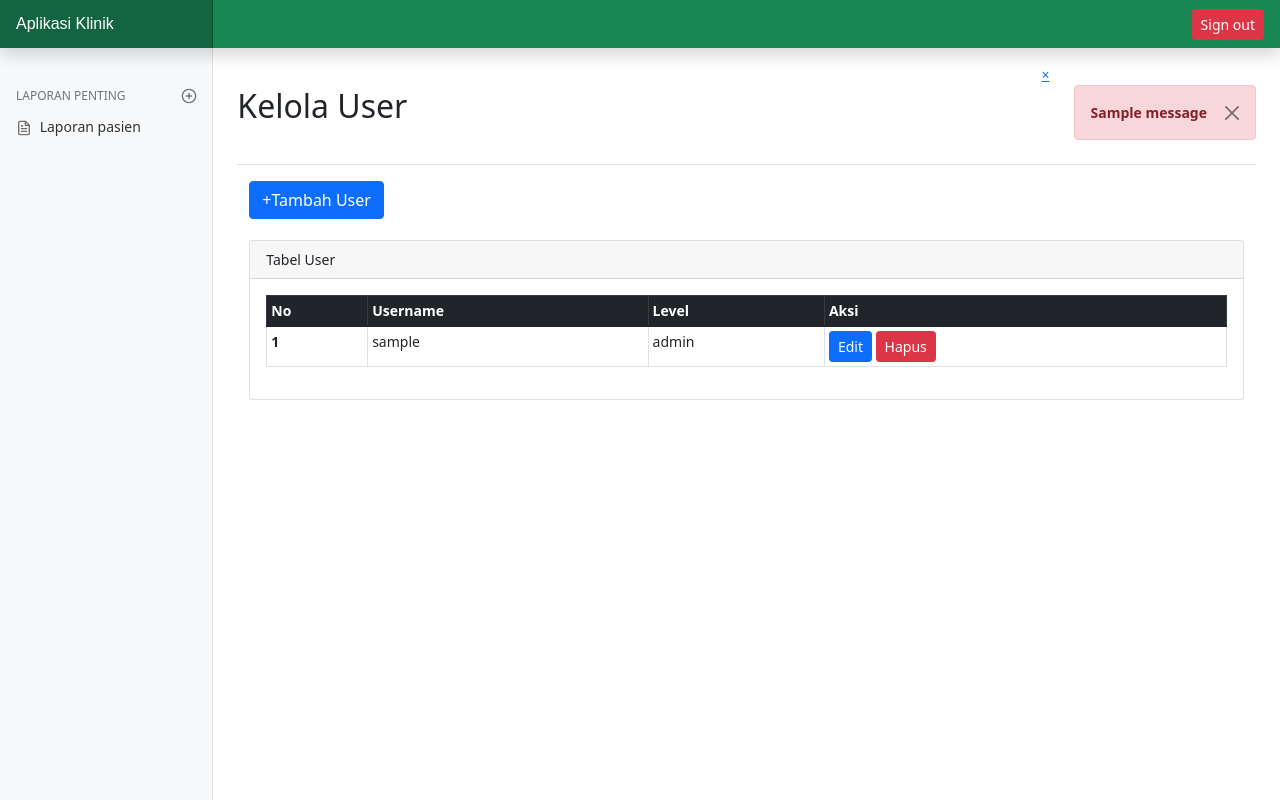
After one commit to w180118s/cetak-ijazah, a Flask app: page /kelola_user in a window 1280 px wide. The commit adds this page. Run offline with Flask 2, Linux system fonts and the light colour scheme; the visitor is signed in with stand-in values (Sample User, id 1); tables that the repository leaves empty hold one stand-in row (values such as "Sample post"); one stand-in notice (Sample message) is shown; some libraries are stand-ins or nearby versions.

Commit message:
Part 3 Finished

```diff
--- a/app.py
+++ b/app.py
@@ -1,9 +1,10 @@
-from flask import Flask, render_template, redirect, sessions, url_for, session
+from flask import Flask, render_template, request, redirect, sessions, url_for, session, flash
 from flask.scaffold import F
 from flask_sqlalchemy import SQLAlchemy
 from sqlalchemy.orm import backref, selectin_polymorphic
 from flask_bcrypt import Bcrypt
 from flask_wtf import FlaskForm
+# from werkzeug.wrappers import request
 from wtforms import StringField, PasswordField, SelectField
 from wtforms.validators import InputRequired
 from flask_bootstrap import Bootstrap
@@ -147,6 +148,7 @@ def login():
             if bcrypt.check_password_hash(user.password, form.password.data) and user.level == form.level.data:
                 session['login'] = True
                 session['id'] = user.id
+                session['username'] = user.username
                 session['level'] = user.level
                 return redirect(url_for('dashboard'))
         pesan = "Username atau Password anda salah"
@@ -158,6 +160,48 @@ def login():
 def dashboard():
     return render_template('dashboard.html')
 
+@app.route('/kelola_user')
+@login_dulu
+def kelola_user():
+    data=User.query.all()
+    return render_template('user.html', data=data)
+
+@app.route('/tambahuser', methods=['GET','POST'])
+@login_dulu
+def tambahuser():
+    if request.method == "POST":
+        username = request.form['username']
+        password = request.form['password']
+        level = request.form['level']
+        db.session.add(User(username, password, level))
+        db.session.commit()
+        return redirect(url_for('kelola_user'))
+
+@app.route('/edituser/<id>', methods=['GET', 'POST'])
+@login_dulu
+def edituser(id):
+    data = User.query.filter_by(id=id).first()
+    if request.method == 'POST':
+        try:
+            data.username = request.form['username']
+            if data.password !='':
+                data.password = bcrypt.generate_password_hash(request.form['password']).decode('UTF-8')
+            data.level = request.form['level']
+            db.session.add(data)
+            db.session.commit()
+            return redirect(url_for('kelola_user'))
+        except:
+            flash("Ada Trouble")
+            return redirect(request.referrer)
+
+@app.route('/hapususer/<id>', methods=['GET', 'POST'])
+@login_dulu
+def hapususer(id):
+    data = User.query.filter_by(id=id).first()
+    db.session.delete(data)
+    db.session.commit()
+    return redirect(url_for('kelola_user'))
+
 @app.route('/logout')
 @login_dulu
 def logout():
--- a/templates/includes/sidebar.html
+++ b/templates/includes/sidebar.html
@@ -3,6 +3,7 @@
 		<nav id="sidebarMenu" class="col-md-3 col-lg-2 d-md-block bg-light sidebar collapse">
 		  <div class="position-sticky pt-3">
 			<ul class="nav flex-column">
+			{% if session.level == 'Admin' %}
 			  <li class="nav-item">
 				<a class="nav-link active" aria-current="page" href="#">
 				  <span data-feather="home"></span>
@@ -34,11 +35,56 @@
 				</a>
 			  </li>
 			  <li class="nav-item">
-				<a class="nav-link" href="#">
-				  <span data-feather="layers"></span>
-				  Integrations
+				<a class="nav-link" href="/kelola_user">
+				  <span data-feather="user"></span>
+				  Kelola User
 				</a>
 			  </li>
+			{% elif session.level == 'Dokter' %}
+				<li class="nav-item">
+					<a class="nav-link active" aria-current="page" href="#">
+					<span data-feather="home"></span>
+					Dashboard
+					</a>
+				</li>
+				<li class="nav-item">
+					<a class="nav-link" href="#">
+					<span data-feather="file"></span>
+					Penanganan Pasien
+					</a>
+				</li>
+			{% elif session.level == 'Administrasi' %}
+				<li class="nav-item">
+					<a class="nav-link active" aria-current="page" href="#">
+					<span data-feather="home"></span>
+					Dashboard
+					</a>
+				</li>
+				<li class="nav-item">
+					<a class="nav-link" href="#">
+					<span data-feather="file"></span>
+					Pendaftaran Pasien
+					</a>
+				</li>
+				<li class="nav-item">
+					<a class="nav-link" href="#">
+					<span data-feather="shopping-cart"></span>
+					Apotek
+					</a>
+				</li>
+				<li class="nav-item">
+					<a class="nav-link" href="#">
+					<span data-feather="users"></span>
+					Dokter
+					</a>
+				</li>
+				<li class="nav-item">
+					<a class="nav-link" href="#">
+					<span data-feather="bar-chart-2"></span>
+					Suplier
+					</a>
+				</li>
+				{% endif %}
 			</ul>
 
 			<h6 class="sidebar-heading d-flex justify-content-between align-items-center px-3 mt-4 mb-1 text-muted">
--- a/templates/login.html
+++ b/templates/login.html
@@ -12,7 +12,7 @@
 <style>
 .login-form {
     width: 340px;
-    margin: 180px auto;
+    margin: 130px auto;
   	font-size: 15px;
 
 }
--- /dev/null
+++ b/templates/user.html
@@ -0,0 +1,156 @@
+{% extends 'index.html' %}
+
+{% block body %}
+<main class="col-md-9 ms-sm-auto col-lg-10 px-md-4">
+  <div class="d-flex justify-content-between flex-wrap flex-md-nowrap align-items-center pt-3 pb-2 mb-3 border-bottom">
+	<h3 class="h2">Kelola User</h3>
+    {% with errors = get_flashed_messages(category_filter=["error"]) %}
+        {% if errors %}
+        <div class="alert-message block-message error">
+        <a class="close" href="#">×</a>
+        <ul>
+            {%- for msg in errors %}
+                <div class="alert alert-danger alert-dismissible fade show" role="alert">
+                    <strong>{{msg}}</strong>
+                    <button type="button" class="btn-close" data-bs-dismiss="alert" aria-label="Close"></button>
+                </div>
+            {% endfor -%}
+        </ul>
+        </div>
+        {% endif %}
+    {% endwith %}
+
+  </div>
+	 <div id="Loader">
+		<div class="d-flex justify-content-center">
+			<div class="spinner-border text-success" style=" width: 5rem; height: 5rem;" role="status">
+				<span class="visually-hidden">Loading...</span>
+			</div>
+		</div>
+	 </div>
+	<div class="container">
+        <button type="button" class="btn btn-primary" data-bs-toggle="modal"
+        data-bs-target="#exampleModal" data-bs-whatever="@mdo">+Tambah User</button>
+        <div class="modal fade" id="exampleModal" tabindex="-1" aria-labelledby="exampleModalLabel" aria-hidden="true">
+            <div class="modal-dialog">
+                <div class="modal-content">
+                <div class="modal-header">
+                    <h5 class="modal-title" id="exampleModalLabel">User Baru</h5>
+                    <button type="button" class="btn-close" data-bs-dismiss="modal" aria-label="Close"></button>
+                </div>
+                <div class="modal-body">
+                    <form action="{{url_for('tambahuser')}}" method="POST">
+                        <div class="mb-3">
+                            <label for="recipient-name" class="col-form-label">Username:</label>
+                            <input type="text" class="form-control" name="username" id="recipient-name">
+                        </div>
+                        <div class="mb-3">
+                            <label for="recipient-name" class="col-form-label">Password:</label>
+                            <input type="password" class="form-control" name="password" id="recipient-name">
+                        </div>
+                        <div class="mb-3">
+                            <label for="validationCustom04" class="form-label">Level</label>
+                            <select class="form-select" name="level" required>
+                            <option selected disabled value="">Pilih...</option>
+                            <option value="Admin">Admin</option>
+                            <option value="Dokter">Dokter</option>
+                            <option value="Administrasi">Administrasi</option>
+                            </select>
+                        </div>
+
+                    </div>
+                    <div class="modal-footer">
+                        <button type="button" class="btn btn-secondary" data-bs-dismiss="modal">Close</button>
+                        <button type="submit" class="btn btn-primary">Simpan</button>
+                    </div>
+                    </form>
+                </div>
+            </div>
+        </div>
+        <br /> <br />
+        <div class="card">
+            <div class="card-header">
+              Tabel User
+            </div>
+            <div class="card-body">
+                <table class="table table-bordered table-sm">
+                    <thead class="table table-dark">
+                      <tr>
+                        <th scope="col">No</th>
+                        <th scope="col">Username</th>
+                        <th scope="col">Level</th>
+                        <th scope="col">Aksi</th>
+                      </tr>
+                    </thead>
+                    <tbody>
+                        {% for dt in data %}
+                      <tr>
+                        <th scope="row">{{ loop.index }}</th>
+                        <td>{{dt.username}}</td>
+                        <td>{{dt.level}}</td>
+                        <td>
+                            <button class="btn btn-sm btn-primary" data-bs-toggle="modal"
+                            data-bs-target="#exampleModal1{{dt.id}}" data-bs-whatever="@mdo">Edit</button>
+                                <div class="modal fade" id="exampleModal1{{dt.id}}" tabindex="-1" aria-labelledby="exampleModalLabel" aria-hidden="true">
+                                    <div class="modal-dialog">
+                                        <div class="modal-content">
+                                        <div class="modal-header">
+                                            <h5 class="modal-title" id="exampleModalLabel">Edit Baru</h5>
+                                            <button type="button" class="btn-close" data-bs-dismiss="modal" aria-label="Close"></button>
+                                        </div>
+                                        <div class="modal-body">
+                                            <form action="/edituser/{{dt.id}}" method="POST">
+                                                <div class="mb-3">
+                                                    <label for="recipient-name" class="col-form-label">Username:</label>
+                                                    <input type="text" class="form-control" value="{{dt.username}}" name="username" id="recipient-name">
+                                                </div>
+                                                <div class="mb-3">
+                                                    <label for="recipient-name" class="col-form-label">Password:</label>
+                                                    <input type="password" class="form-control" name="password" id="recipient-name">
+                                                </div>
+                                                <div class="mb-3">
+                                                    <label for="validationCustom04" class="form-label">Level</label>
+                                                    <select class="form-select" name="level" required>
+                                                    <option selected disabled value="">Pilih...</option>
+                                                    <option value="Admin">Admin</option>
+                                                    <option value="Dokter">Dokter</option>
+                                                    <option value="Administrasi">Administrasi</option>
+                                                    </select>
+                                                </div>
+                                            </div>
+                                            <div class="modal-footer">
+                                                <button type="button" class="btn btn-secondary" data-bs-dismiss="modal">Close</button>
+                                                <button type="submit" class="btn btn-primary">Simpan</button>
+                                            </div>
+                                            </form>
+                                        </div>
+                                    </div>
+                                </div>
+                                <a href="" class="btn btn-sm btn-danger" data-bs-toggle="modal"
+                                data-bs-target="#exampleModal2{{dt.id}}" data-bs-whatever="@mdo">Hapus</a>
+                                    <div class="modal fade" id="exampleModal2{{dt.id}}" tabindex="-1" aria-labelledby="exampleModalLabel" aria-hidden="true">
+                                        <div class="modal-dialog modal-dialog-centered">
+                                            <div class="modal-content">
+                                            <div class="modal-header">
+                                                <h5 class="modal-title" id="exampleModalLabel">Konfirmasi</h5>
+                                                <button type="button" class="btn-close" data-bs-dismiss="modal" aria-label="Close"></button>
+                                            </div>
+                                            <div class="modal-body">
+                                                <h5>Apakah anda yakin ingin menghapus user ini?</h5>
+                                                <div class="modal-footer">
+                                                    <button type="button" class="btn btn-secondary" data-bs-dismiss="modal">Batal</button>
+                                                    <a href="/hapususer/{{dt.id}}" type="submit" class="btn btn-primary">Ya, Hapus</a>
+                                                </div>
+                                                </form>
+                                            </div>
+                                        </div>
+                                    </div>
+                        </td>
+                      </tr>
+                      {% endfor %}
+                    </tbody>
+                  </table>
+            </div>
+          </div>
+	</div>
+{% endblock %}
```
Also changed, not shown: templates/dashboard.html (+21 -0 lines).
